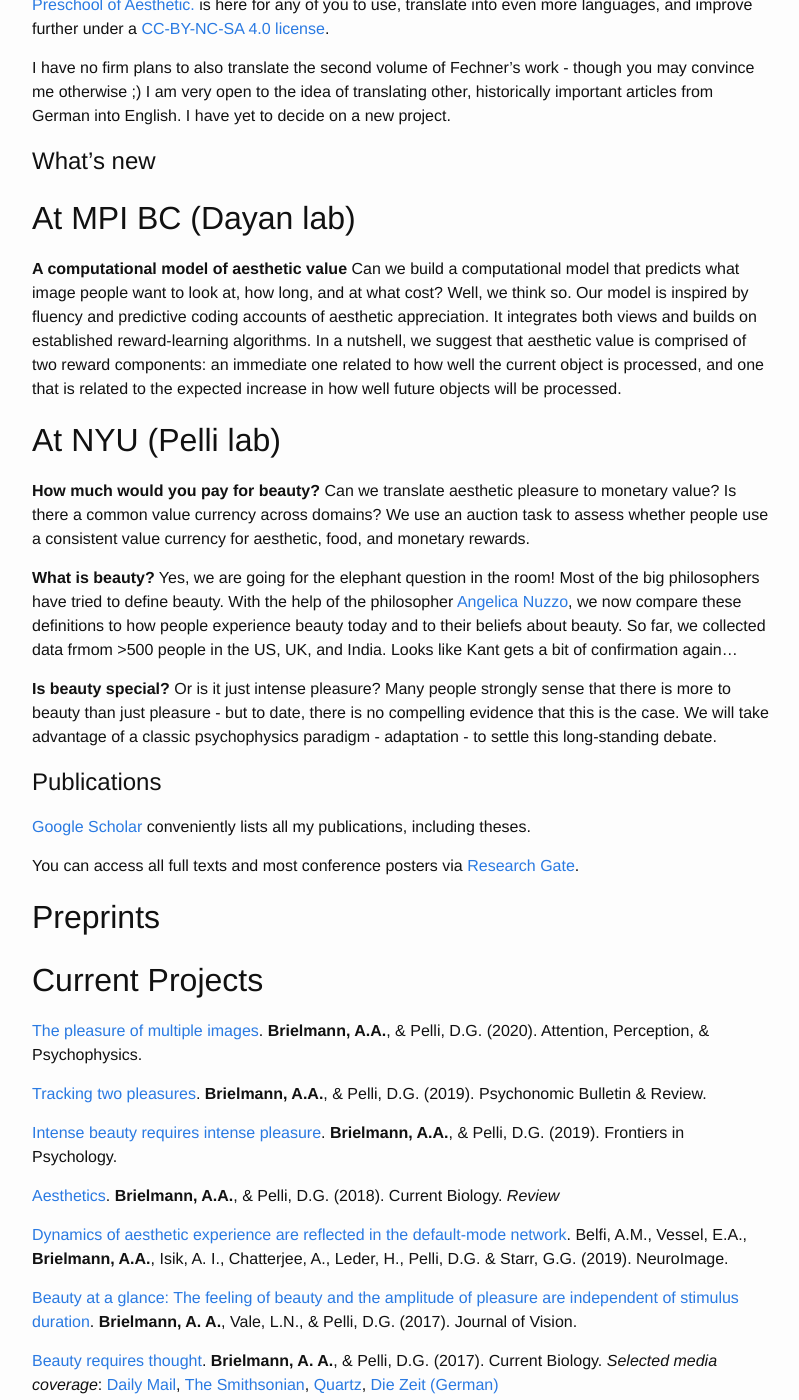
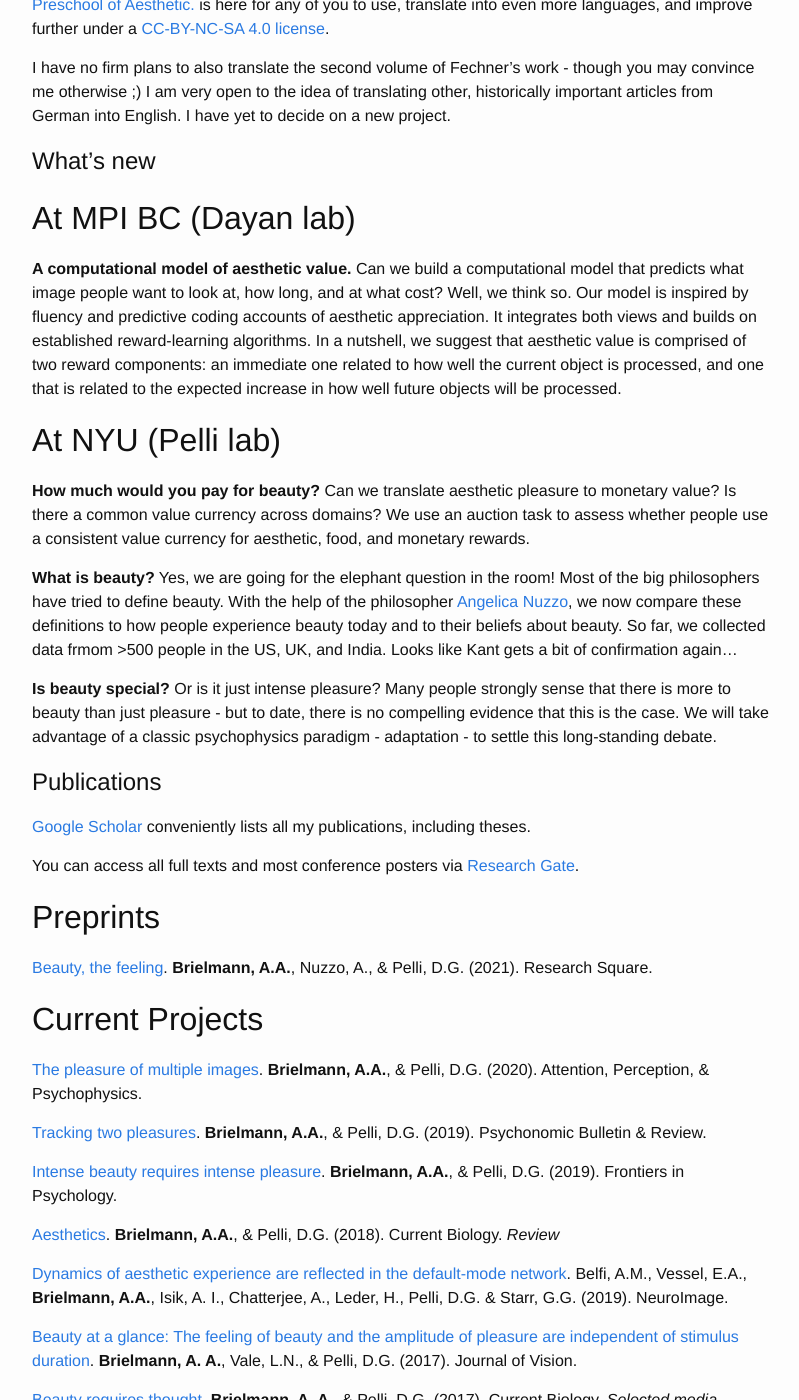
Before and after one commit to aenneb/aenneb.github.io, a Jekyll site: the page built from index.md, in a window 1280 px wide and 1400 px high, scrolled down 1125 px. Shown: the whole window, without its empty margins (238-1037 px from the left). Built offline with Jekyll 4.4.1, drawn with Linux system fonts in a browser that asks for light colours; our own code applies the rules of GitHub Pages for plain Markdown files.

Commit message:
Update index.md

```diff
--- a/index.md
+++ b/index.md
@@ -27,7 +27,7 @@ I have no firm plans to also translate the second volume of Fechner's work - tho
 
 ## At MPI BC (Dayan lab)
 
-**A computational model of aesthetic value** Can we build a computational model that predicts what image people want to look at, how long, and at what cost? Well, we think so. Our model is inspired by fluency and predictive coding accounts of aesthetic appreciation. It integrates both views and builds on established reward-learning algorithms. In a nutshell, we suggest that aesthetic value is comprised of two reward components: an immediate one related to how well the current object is processed, and one that is related to the expected increase in how well future objects will be processed.
+**A computational model of aesthetic value.** Can we build a computational model that predicts what image people want to look at, how long, and at what cost? Well, we think so. Our model is inspired by fluency and predictive coding accounts of aesthetic appreciation. It integrates both views and builds on established reward-learning algorithms. In a nutshell, we suggest that aesthetic value is comprised of two reward components: an immediate one related to how well the current object is processed, and one that is related to the expected increase in how well future objects will be processed.
 
 ## At NYU (Pelli lab)
 
@@ -46,6 +46,7 @@ You can access all full texts and most conference posters via [Research Gate](ht
 
 ## Preprints
 
+[Beauty, the feeling](https://assets.researchsquare.com/files/rs-103908/v1_stamped.pdf). **Brielmann, A.A.**, Nuzzo, A., & Pelli, D.G. (2021). Research Square.
 
 
 ## Current Projects
```
